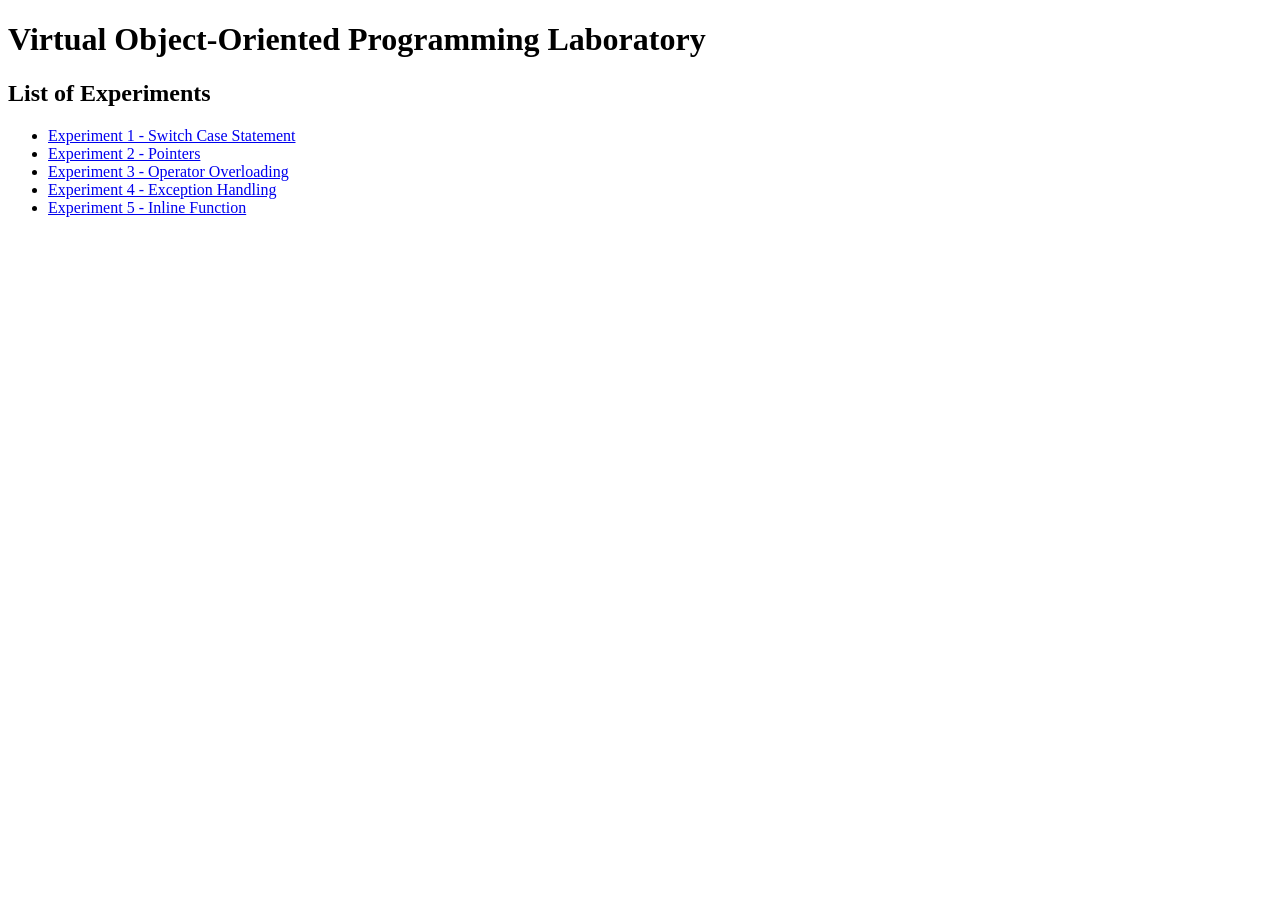
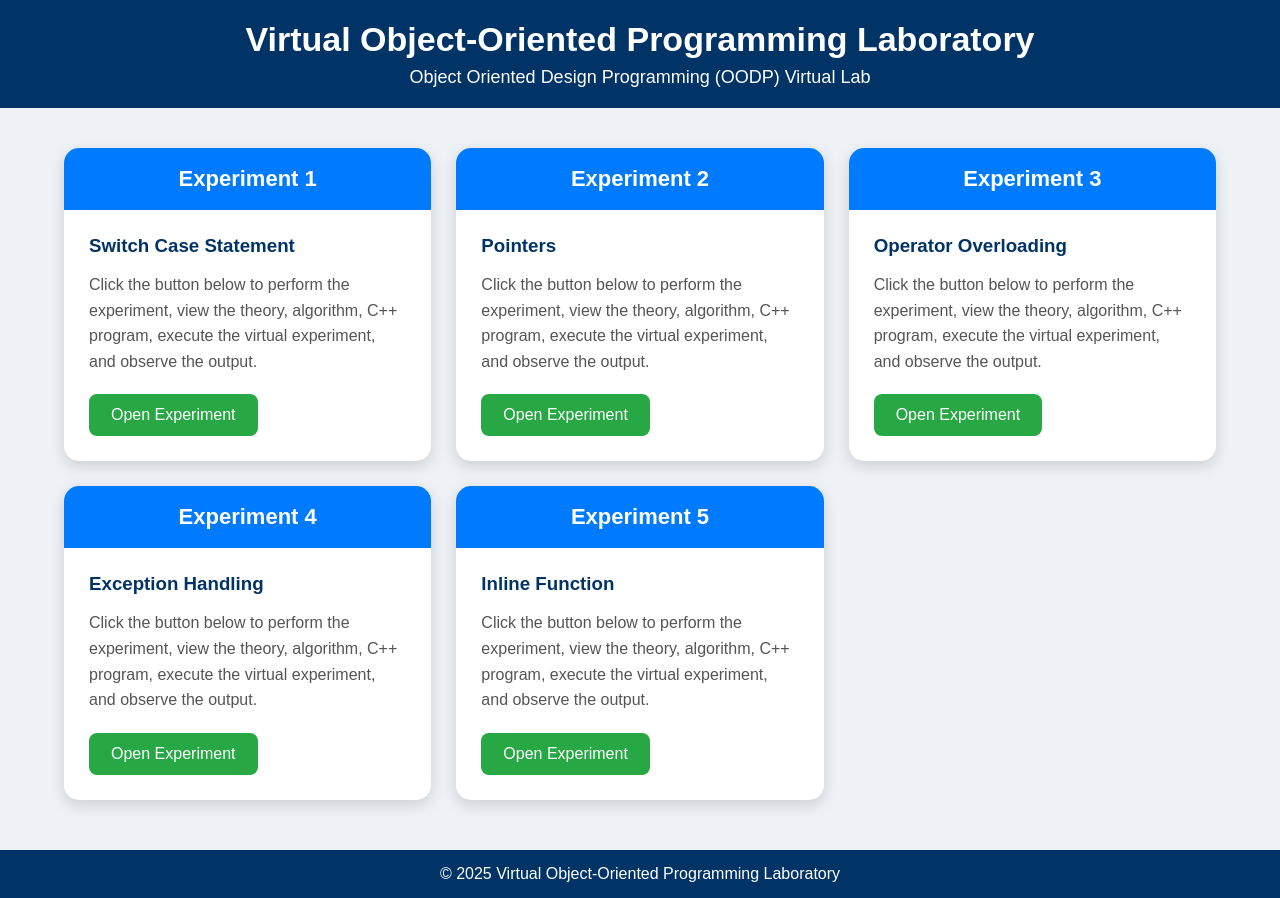
Before and after one commit to krithiga80/OODPVLAB, a Flask app: page / in a window 1280 px wide. Before the commit the page ends 217 px from the top, so only its background shows below. Run offline with Flask 3, Linux system fonts and the light colour scheme.

Commit message:
Updated templates/index.html

```diff
--- a/templates/index.html
+++ b/templates/index.html
@@ -1,33 +1,189 @@
 <!DOCTYPE html>
-<html>
+<html lang="en">
 
 <head>
-    <title>Virtual OOP Lab</title>
+<meta charset="UTF-8">
+<meta name="viewport" content="width=device-width, initial-scale=1.0">
+
+<title>Virtual OODP Laboratory</title>
+
+<style>
+
+*{
+    margin:0;
+    padding:0;
+    box-sizing:border-box;
+    font-family:Arial, Helvetica, sans-serif;
+}
+
+body{
+
+    background:#eef2f7;
+}
+
+header{
+
+    background:#003366;
+    color:white;
+    padding:20px;
+    text-align:center;
+}
+
+header h1{
+
+    font-size:34px;
+}
+
+header p{
+
+    margin-top:8px;
+    font-size:18px;
+}
+
+.container{
+
+    width:90%;
+    max-width:1200px;
+    margin:40px auto;
+}
+
+.cards{
+
+    display:grid;
+    grid-template-columns:repeat(auto-fit,minmax(300px,1fr));
+    gap:25px;
+}
+
+.card{
+
+    background:white;
+    border-radius:15px;
+    box-shadow:0 5px 15px rgba(0,0,0,0.15);
+    transition:0.3s;
+    overflow:hidden;
+}
+
+.card:hover{
+
+    transform:translateY(-8px);
+    box-shadow:0 10px 25px rgba(0,0,0,0.25);
+}
+
+.card-header{
+
+    background:#007BFF;
+    color:white;
+    padding:18px;
+    text-align:center;
+    font-size:22px;
+    font-weight:bold;
+}
+
+.card-body{
+
+    padding:25px;
+}
+
+.card-body h3{
+
+    color:#003366;
+    margin-bottom:15px;
+}
+
+.card-body p{
+
+    color:#555;
+    line-height:1.6;
+}
+
+.btn{
+
+    display:inline-block;
+    margin-top:20px;
+    text-decoration:none;
+    background:#28a745;
+    color:white;
+    padding:12px 22px;
+    border-radius:8px;
+    font-size:16px;
+    transition:0.3s;
+}
+
+.btn:hover{
+
+    background:#1f7d34;
+}
+
+footer{
+
+    margin-top:50px;
+    background:#003366;
+    color:white;
+    text-align:center;
+    padding:15px;
+}
+
+</style>
+
 </head>
 
 <body>
 
-    <h1>Virtual Object-Oriented Programming Laboratory</h1>
+<header>
 
-    <h2>List of Experiments</h2>
+<h1>Virtual Object-Oriented Programming Laboratory</h1>
 
-    <ul>
+<p>Object Oriented Design Programming (OODP) Virtual Lab</p>
 
-        {% for exp in experiments %}
+</header>
 
-        <li>
+<div class="container">
 
-            <a href="/experiment/{{ exp.id }}">
+<div class="cards">
 
-                {{ exp.title }} - {{ exp.name }}
+{% for exp in experiments %}
 
-            </a>
+<div class="card">
 
-        </li>
+<div class="card-header">
 
-        {% endfor %}
+{{ exp.title }}
 
-    </ul>
+</div>
+
+<div class="card-body">
+
+<h3>{{ exp.name }}</h3>
+
+<p>
+
+Click the button below to perform the experiment, view the theory,
+algorithm, C++ program, execute the virtual experiment,
+and observe the output.
+
+</p>
+
+<a href="/experiment/{{ exp.id }}" class="btn">
+
+Open Experiment
+
+</a>
+
+</div>
+
+</div>
+
+{% endfor %}
+
+</div>
+
+</div>
+
+<footer>
+
+© 2025 Virtual Object-Oriented Programming Laboratory
+
+</footer>
 
 </body>
 
```
Also changed, not shown: app.py (+25 -5 lines).
